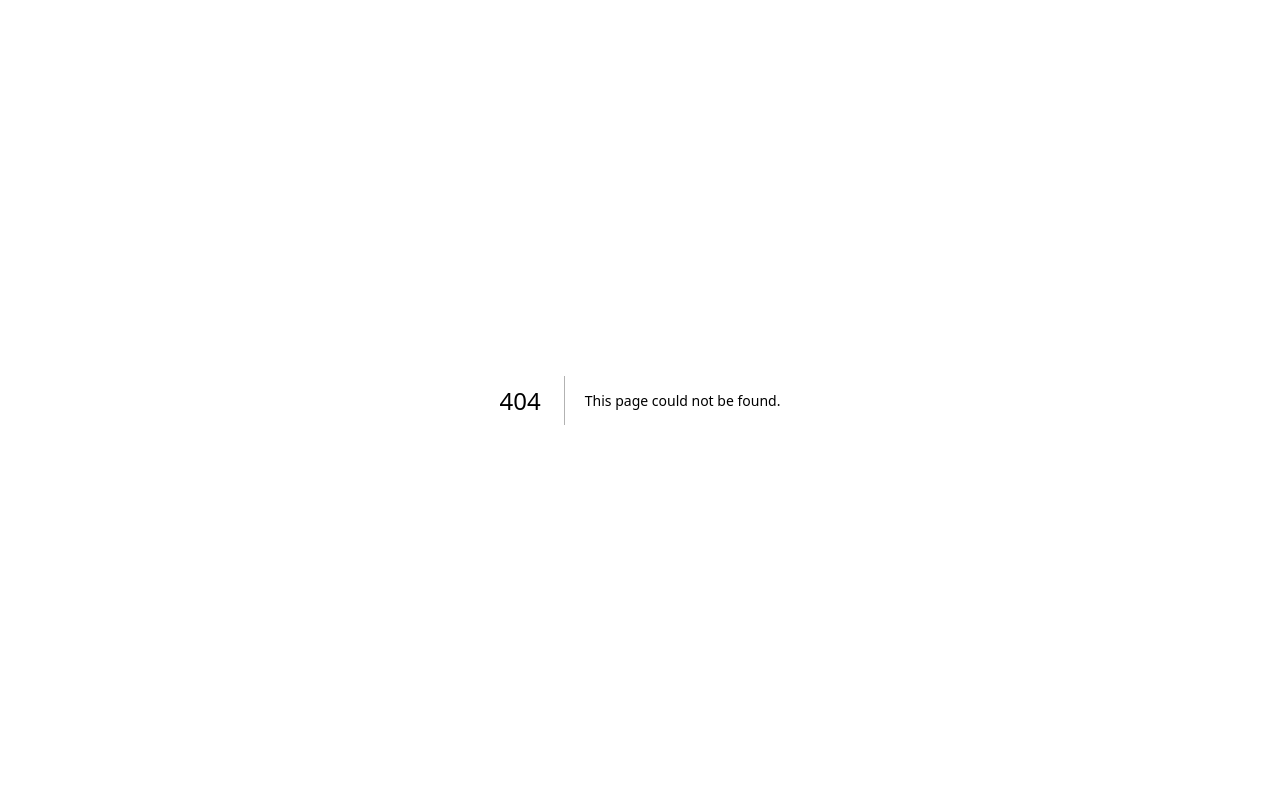
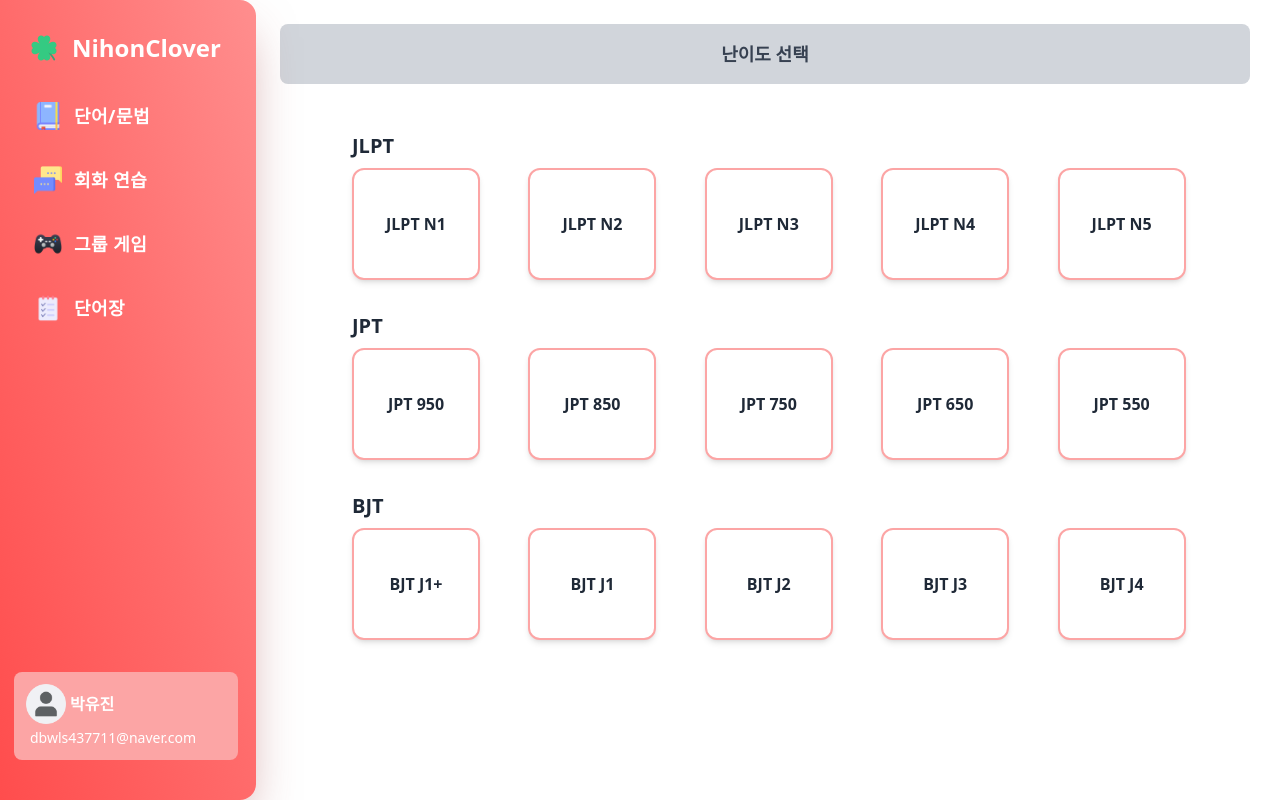
Before and after one commit to 2024Capstone-6/project_capstone-next-deployment-repo, a Next.js app: page /dashboard/game-mode/select-level in a window 1280 px wide. Before the commit this address had no page. Built offline with nearby package versions, Linux system fonts and the light colour scheme.

Commit message:
✨ feat:  솔로게임 선택 시 레벨선택하고 문제출제하도록 구현

```diff
--- a/app/components/SoloGamePage.tsx
+++ b/app/components/SoloGamePage.tsx
@@ -8,7 +8,7 @@ import { useEffect, useState, useRef } from "react";
 
 export default function SoloGamePage(){
   const router = useRouter();
-  const [question, setQuestion] = useState("dafsf");
+  const [question, setQuestion] = useState("Loading");
   const [choices, setChoices] = useState<string[]>([]);
   const [answer,setAnswer] = useState('')
   const [score, setScore] = useState(456);
@@ -19,7 +19,6 @@ export default function SoloGamePage(){
 
 
   useEffect(() => {
-
     console.log('문제 출제')
     const question_request = async () =>{
       const res = await customFetch("/api/rooms/solo",
--- a/app/dashboard/game-mode/page.tsx
+++ b/app/dashboard/game-mode/page.tsx
@@ -4,7 +4,7 @@ export default function GameMainLobby() {
       <h1 className="text-3xl text-center font-bold text-black mb-6">스피드 퀴즈</h1>
       <div className="grid grid-cols-2 gap-6">
         {/* 땜빵용 솔로모드 */}
-        <a href="http://localhost:3000/dashboard/game-mode/solo-game">
+        <a href="http://localhost:3000/dashboard/game-mode/select-level">
         <div className="w-[400px] h-[550px] border-[2px] border-black rounded-lg flex items-center justify-center hover:bg-red-500 hover:border-red-500 transition hover:text-white">
           <span className="text-xl font-bold">솔로모드</span>
         </div>
--- /dev/null
+++ b/app/dashboard/game-mode/select-level/page.tsx
@@ -0,0 +1,52 @@
+
+interface Certificate {
+  category: string;
+  levels: string[];
+}
+
+export default function SelectLevel(){
+
+
+  const certificates: Certificate[] = [
+    { category: "JLPT", levels: ["JLPT N1", "JLPT N2", "JLPT N3", "JLPT N4", "JLPT N5"] },
+    { category: "JPT", levels: ["JPT 950", "JPT 850", "JPT 750", "JPT 650", "JPT 550"] },
+    { category: "BJT", levels: ["BJT J1+", "BJT J1", "BJT J2", "BJT J3", "BJT J4"] },
+  ];
+
+  return(
+    <div className="flex h-screen gap-4">
+    {/* 본문 영역 */}
+    <div className="flex-1 flex flex-col min-w-[970px] max-w-[970px] min-h-[680px] rounded-lg m-6 mr-0">
+      {/* 예비 */}
+      <div className="h-[60px] bg-gray-300 rounded-lg flex items-center justify-center">
+        <p className="text-lg font-semibold text-gray-700">난이도 선택</p>
+      </div>
+
+      {/* 본문 */}
+      <div className="flex-1 mt-2 rounded-lg p-6 -ml-16 overflow-auto">
+        <div className="flex-1 pt-4 pl-28 justify-center">
+          {certificates.map((certificate, index) => (
+            <div key={index} className="mb-8">
+              {/* 자격증 이름 */}
+              <h2 className="text-xl font-bold mb-2 text-gray-800">{certificate.category}</h2>
+              {/* 자격증 단계 */}
+              <div className="grid grid-cols-5 gap-2">
+                {certificate.levels.map((level, idx) => (
+                  <div key={idx} className="relative w-32 h-28 border-2 border-red-300 rounded-xl flex items-center justify-center
+                  text-center font-semibold cursor-pointer transition-all duration-300 overflow-hidden group
+                  bg-white shadow-md hover:shadow-xl hover:scale-[1.05]">
+                  {/* 기본 상태 (자격증 단계) */}
+                    <a className="w-[100%] h-[100%] flex items-center justify-center" href="http://localhost:3000/dashboard/game-mode/solo-game">
+                      <span className="text-gray-800">{level}</span>
+                    </a>
+                </div>
+                ))}
+              </div>
+            </div>
+          ))}
+        </div>
+      </div>
+    </div>
+    </div>
+  )
+}
```
